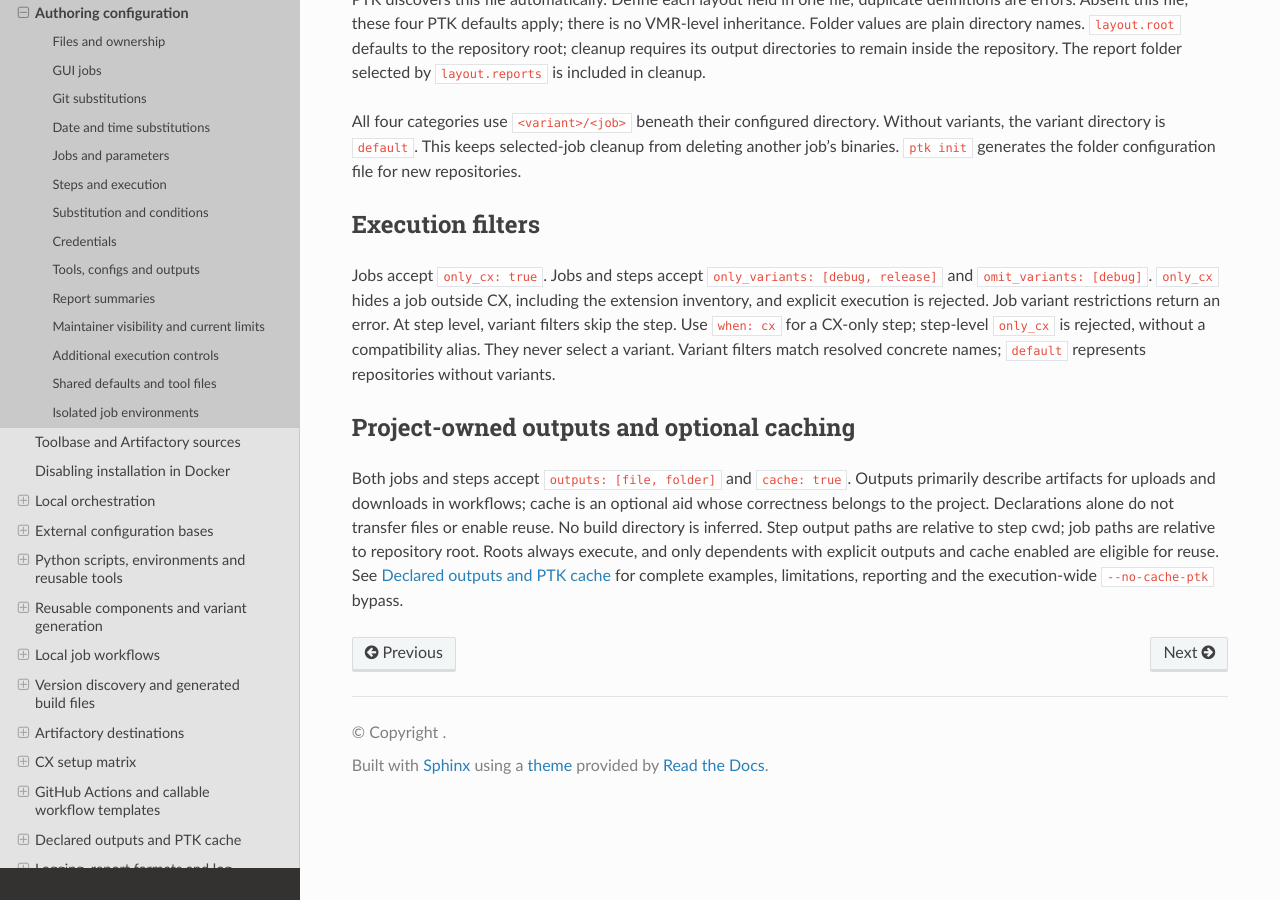
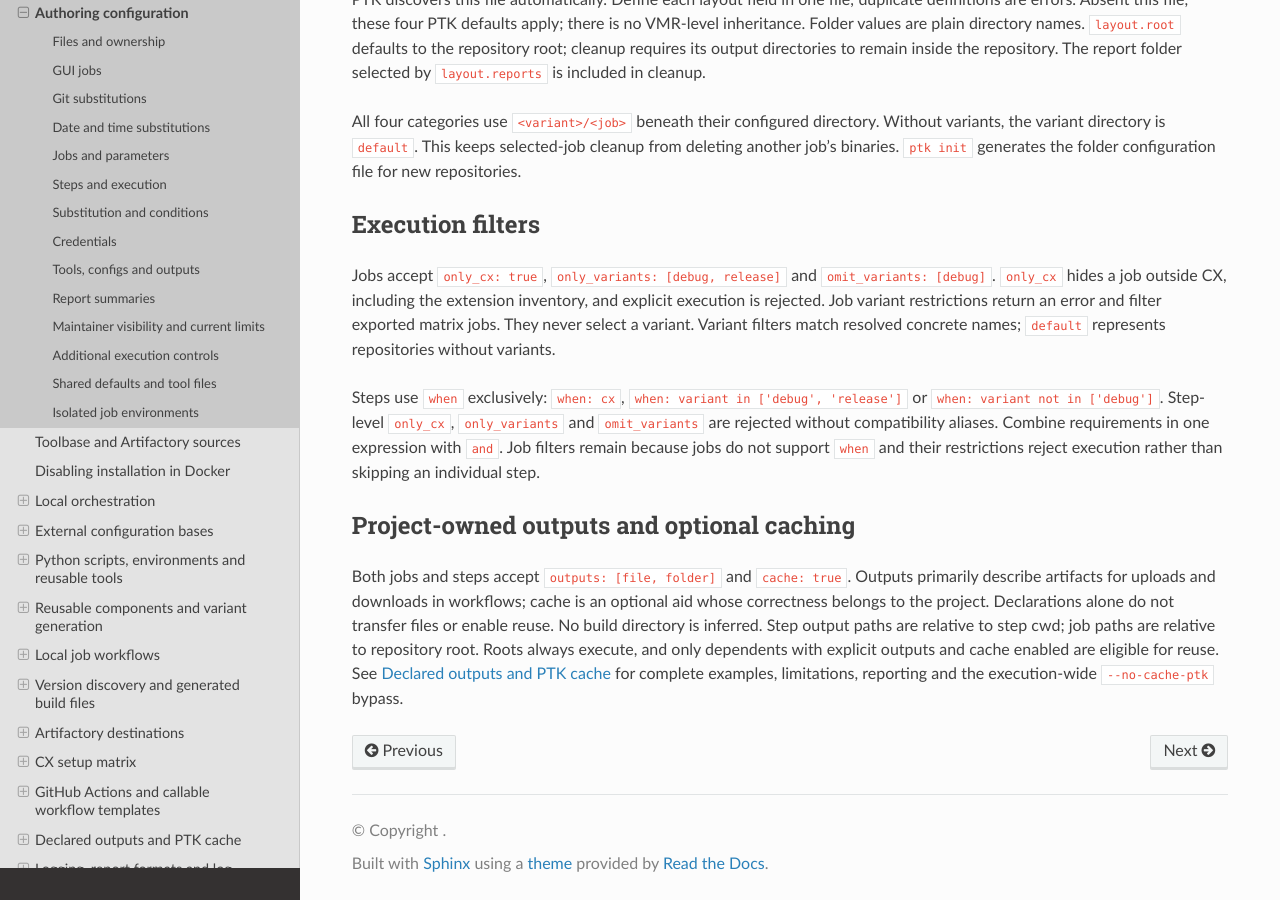
Before and after one commit to eadeva/dummy, a Sphinx documentation site: the page built from docs/guides/configuration.rst, in a window 1280 px wide and 900 px high, scrolled down 15516 px. Built offline with Sphinx 7.4.7 and the Read the Docs theme 3.1.0, drawn with Linux system fonts in a browser that asks for light colours; pages that are not in the unit, such as notebooks, are missing from menus.

Commit message:
Use when for all step execution filters

```diff
--- a/docs/guides/configuration.rst
+++ b/docs/guides/configuration.rst
@@ -835,13 +835,19 @@ folder configuration file for new repositories.
 Execution filters
 -----------------
 
-Jobs accept ``only_cx: true``. Jobs and steps accept
-``only_variants: [debug, release]`` and ``omit_variants: [debug]``. ``only_cx`` hides a job outside CX, including the
+Jobs accept ``only_cx: true``, ``only_variants: [debug, release]`` and
+``omit_variants: [debug]``. ``only_cx`` hides a job outside CX, including the
 extension inventory, and explicit execution is rejected. Job variant restrictions
-return an error. At step level, variant filters skip the step. Use ``when: cx`` for a CX-only
-step; step-level ``only_cx`` is rejected, without a compatibility alias.
-They never select a variant. Variant filters match resolved concrete names;
-``default`` represents repositories without variants.
+return an error and filter exported matrix jobs. They never select a variant.
+Variant filters match resolved concrete names; ``default`` represents repositories
+without variants.
+
+Steps use ``when`` exclusively: ``when: cx``,
+``when: variant in ['debug', 'release']`` or ``when: variant not in ['debug']``.
+Step-level ``only_cx``, ``only_variants`` and ``omit_variants`` are rejected without
+compatibility aliases. Combine requirements in one expression with ``and``.
+Job filters remain because jobs do not support ``when`` and their restrictions
+reject execution rather than skipping an individual step.
 
 Project-owned outputs and optional caching
 ------------------------------------------
--- a/docs/reference/execution.rst
+++ b/docs/reference/execution.rst
@@ -94,8 +94,8 @@ branches continue. ``continue_on_error: true`` tolerates a failed step and relea
 its dependents; the failure remains visible in logs and reports. It does not turn
 a skipped or cancelled prerequisite into a success.
 
-``when`` and variant restrictions can skip a step. Use ``when: cx`` for
-a CX-only step; ``only_cx`` is supported only on jobs. Dependents are
+``when`` can skip a step. Use ``when: cx`` for
+a CX-only step; ``only_cx``, ``only_variants`` and ``omit_variants`` are supported only on jobs. Dependents are
 then skipped too. For optional checks which must not block another branch,
 author the dependencies accordingly. ``retries`` and ``timeout`` apply to one
 step; retrying a step does not rerun its prerequisites. Python handlers must
```
Also changed, not shown: docs/guides/github-actions.rst (+13 -0 lines), extensions/project-toolkit/CHANGELOG.md, 8 other files.
